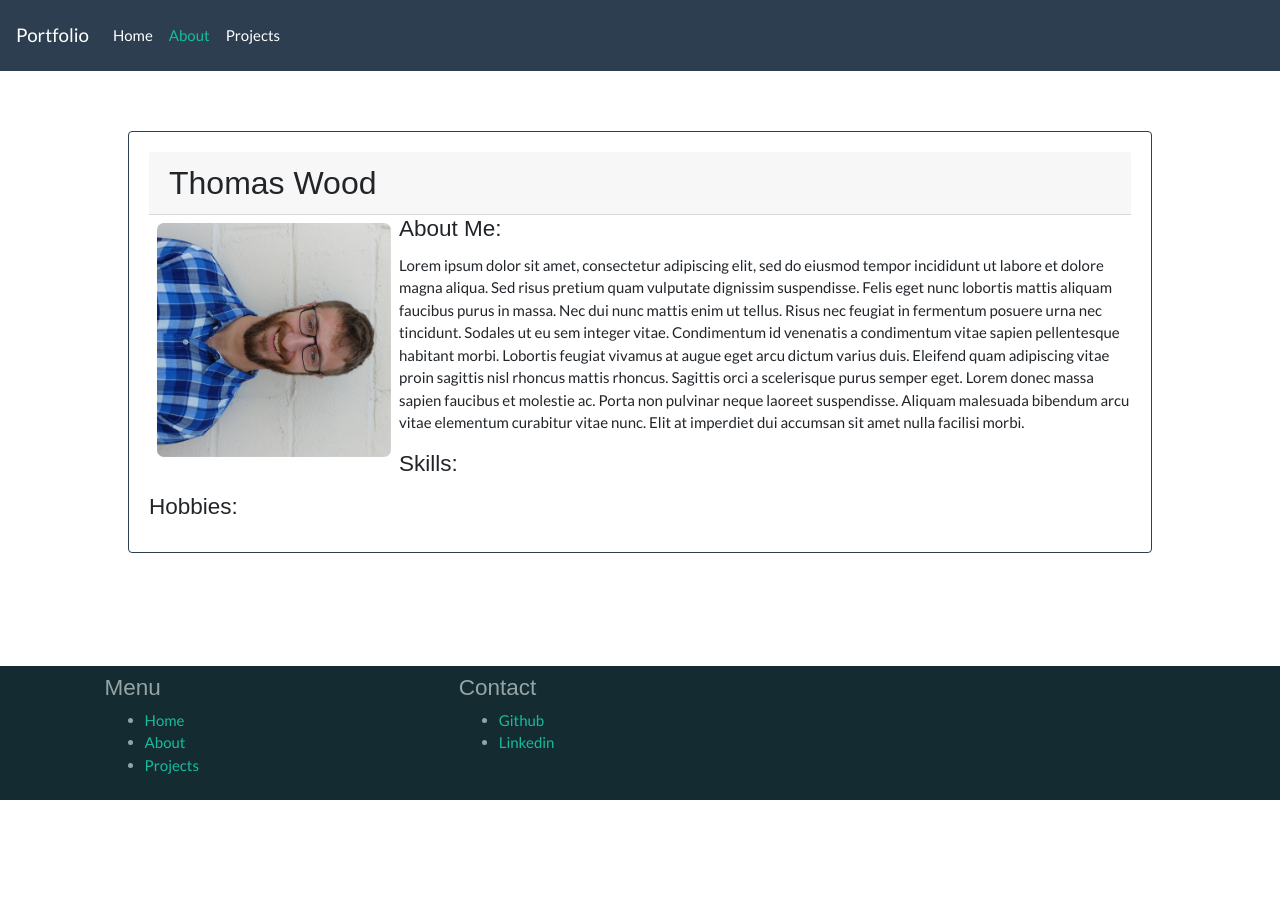
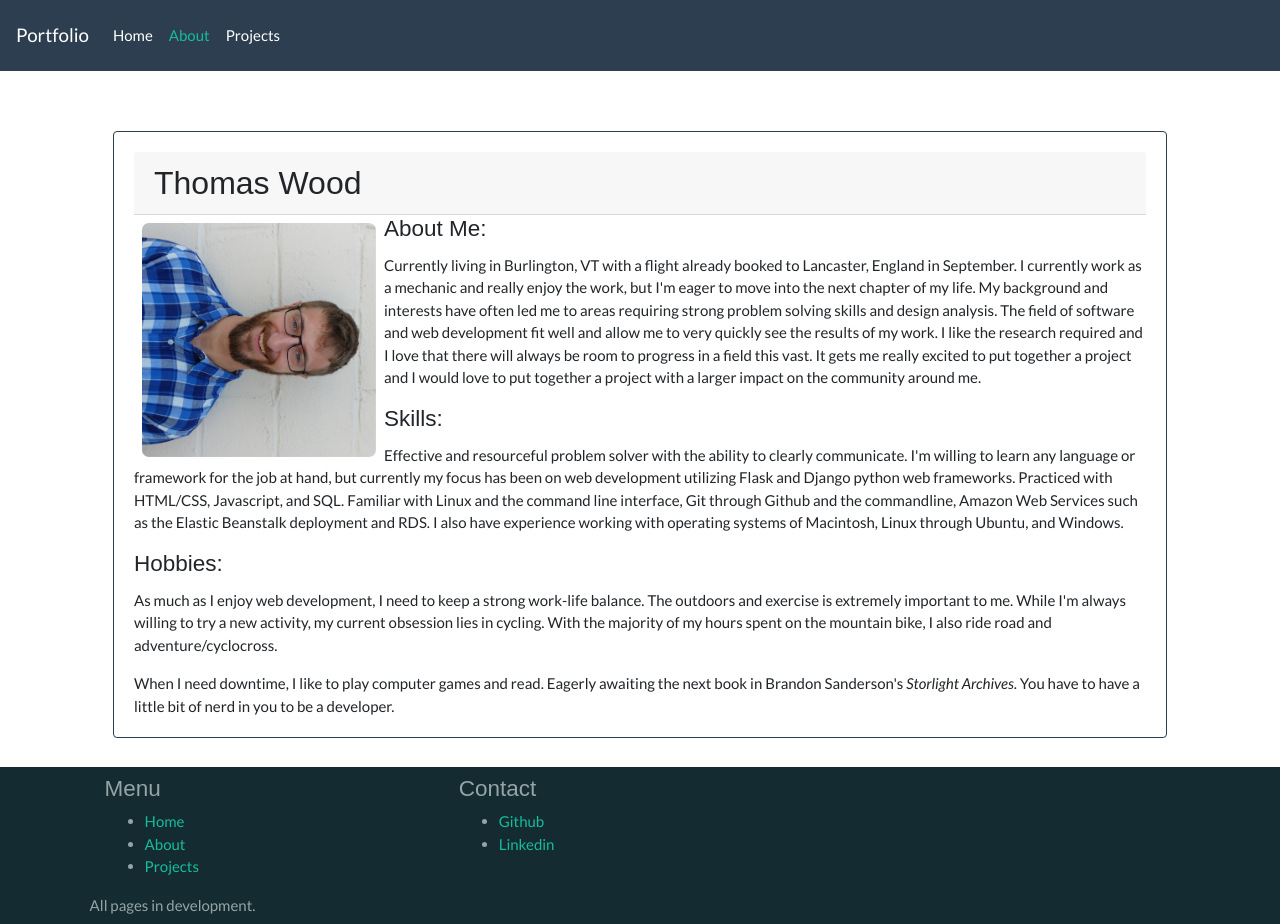
Before and after one commit to JustAnAccountForLearning/portfolio, a Flask app: page /about in a window 1280 px wide. Before the commit the page ends 800 px from the top, so only its background shows below. Run offline with Flask 2, Linux system fonts and the light colour scheme; some libraries are stand-ins or nearby versions; some web fonts are replaced.

Commit message:
Update about.html with info, and add padding-bottom to main in styles.css.

```diff
--- a/static/styles.css
+++ b/static/styles.css
@@ -1,6 +1,7 @@
 html {
     position: relative;
     min-height: 100%;
+    overflow-x: hidden;
 }
 
 body {
@@ -11,6 +12,7 @@ body {
 
 main {
     flex-grow: 1;
+    padding-bottom: 70px;
 }
 
 h1, h3, h4 {
--- a/templates/about.html
+++ b/templates/about.html
@@ -11,34 +11,51 @@
 {% block title %} About {% endblock %}
 
 {% block main %}
-<div class="content">
+<div class="content container-fluid">
+    <div class="row">
         <div class="card mb-3 border-primary">
             <div class="card-body">
                 <h3 class="card-header">Thomas Wood</h3>
                 <img class="portrait" src="/static/images/portrait.jpg" alt="Self Portrait">
                 <h4 class="card-title">About Me:</h4>
                 <p class="card-text">
-                Lorem ipsum dolor sit amet, consectetur adipiscing elit, sed do eiusmod tempor incididunt ut
-                labore et dolore magna aliqua. Sed risus pretium quam vulputate dignissim suspendisse. Felis
-                eget nunc lobortis mattis aliquam faucibus purus in massa. Nec dui nunc mattis enim ut tellus.
-                Risus nec feugiat in fermentum posuere urna nec tincidunt. Sodales ut eu sem integer vitae.
-                Condimentum id venenatis a condimentum vitae sapien pellentesque habitant morbi. Lobortis
-                feugiat vivamus at augue eget arcu dictum varius duis. Eleifend quam adipiscing vitae proin
-                sagittis nisl rhoncus mattis rhoncus. Sagittis orci a scelerisque purus semper eget. Lorem
-                donec massa sapien faucibus et molestie ac. Porta non pulvinar neque laoreet suspendisse.
-                Aliquam malesuada bibendum arcu vitae elementum curabitur vitae nunc. Elit at imperdiet dui
-                accumsan sit amet nulla facilisi morbi.
+                    Currently living in Burlington, VT with a flight already booked to Lancaster,
+                    England in September. I currently work as a mechanic and really enjoy the work,
+                    but I'm eager to move into the next chapter of my life. My background and interests
+                    have often led me to areas requiring strong problem solving skills and design analysis.
+                    The field of software and web development fit well and allow me to very quickly see
+                    the results of my work. I like the research required and I love that there will always
+                    be room to progress in a field this vast. It gets me really excited to put together a
+                    project and I would love to put together a project with a larger impact on the community
+                    around me.
                 </p>
 
                 <h4 class="card-title">Skills:</h4>
-            <p class="card-text"></p>
+                <p class="card-text">
+                    Effective and resourceful problem solver with the ability to clearly communicate.
+                    I'm willing to learn any language or framework for the job at hand, but currently
+                    my focus has been on web development utilizing Flask and Django python web
+                    frameworks. Practiced with HTML/CSS, Javascript, and SQL.
+                    Familiar with Linux and the command line interface, Git through Github and the
+                    commandline, Amazon Web Services such as the Elastic Beanstalk deployment and RDS.
+                    I also have experience working with operating systems of Macintosh, Linux through Ubuntu,
+                    and Windows.
+                </p>
 
                 <h4 class="card-title">Hobbies:</h4>
-            <p class="card-text"></p>
+                <p class="card-text">
+                    As much as I enjoy web development, I need to keep a strong work-life balance. The outdoors
+                    and exercise is extremely important to me. While I'm always willing to try a new activity,
+                    my current obsession lies in cycling. With the majority of my hours spent on the mountain bike,
+                    I also ride road and adventure/cyclocross.
+                </p>
+                <p class="card-text">
+                    When I need downtime, I like to play computer games and read. Eagerly awaiting the next book in
+                    Brandon Sanderson's <i>Storlight Archives</i>. You have to have a little bit of nerd in you to
+                    be a developer.
+                </p>
             </div>
         </div>
-
-
-
+    </div>
 </div>
 {% endblock %}
--- a/templates/layout.html
+++ b/templates/layout.html
@@ -79,6 +79,9 @@
                         </ul>
                     </div>
                 </div>
+                <div class="row">
+                    All pages in development.
+                </div>
             </div>
     </footer>
 </html>
```
Also changed, not shown: templates/index.html (+8 -3 lines). Lines whose indentation alone changed are shown as unchanged.
